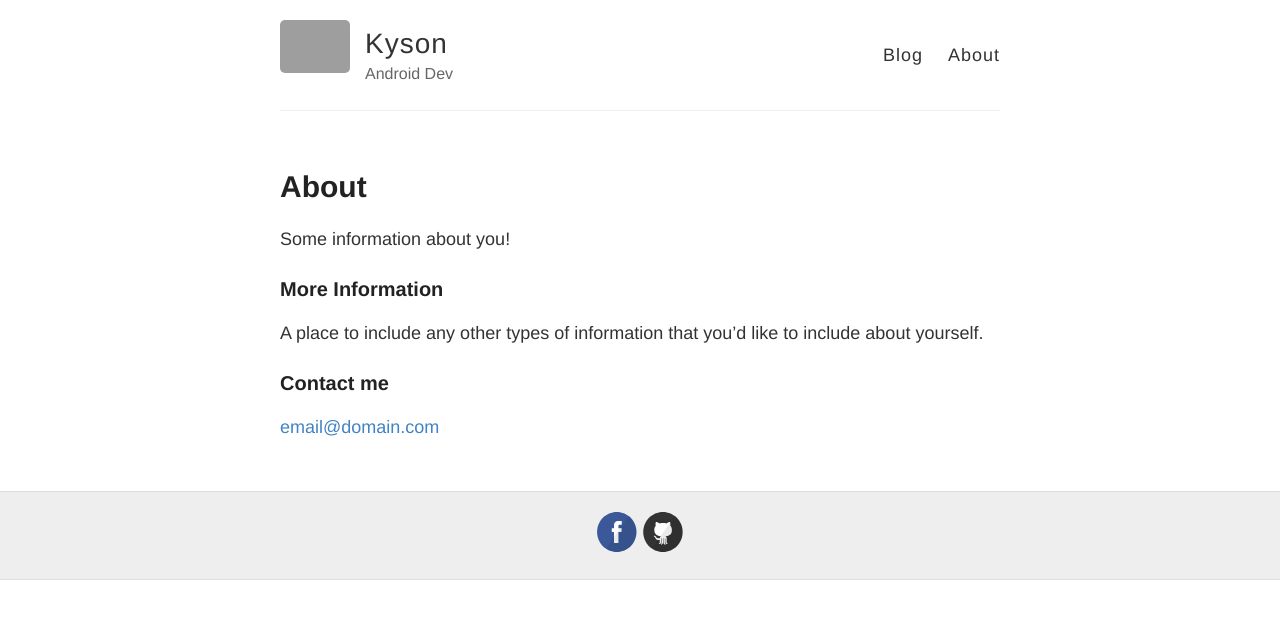
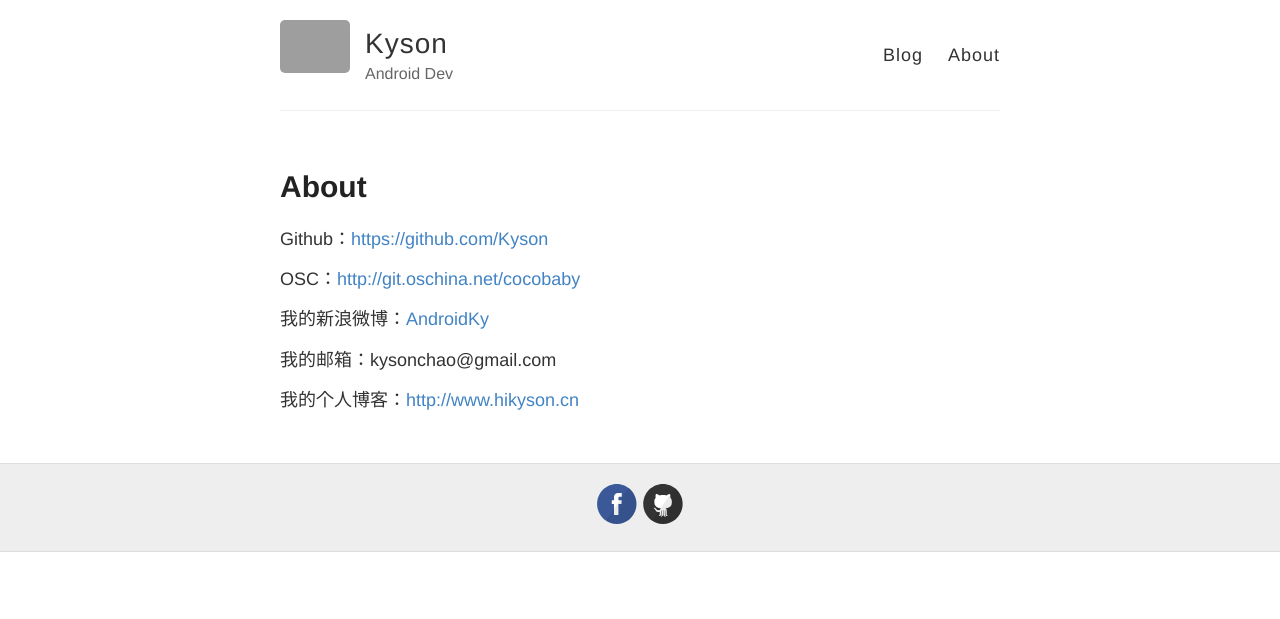
Before and after one commit to Kyson/Kyson_deprecated.github.io, a Jekyll site: the page built from about.md, in a window 1280 px wide. Shown: the top 619 px of the page. Built offline with Jekyll 4.4.1, drawn with Linux system fonts in a browser that asks for light colours; Markdown is read by kramdown in place of the engine named in the settings; grey boxes are pictures that could not be loaded.

Commit message:
about.md

```diff
--- a/about.md
+++ b/about.md
@@ -4,12 +4,12 @@ title: About
 permalink: /about/
 ---
 
-Some information about you!
+Github：[https://github.com/Kyson](https://github.com/Kyson)
 
-### More Information
+OSC：[http://git.oschina.net/cocobaby](http://git.oschina.net/cocobaby)
 
-A place to include any other types of information that you'd like to include about yourself.
+我的新浪微博：[AndroidKy](http://weibo.com/1980495343/profile?topnav=1&wvr=5&user=1)
 
-### Contact me
+我的邮箱：kysonchao@gmail.com
 
-[email@domain.com](mailto:email@domain.com)
+我的个人博客：[http://www.hikyson.cn](http://www.hikyson.cn)
```
